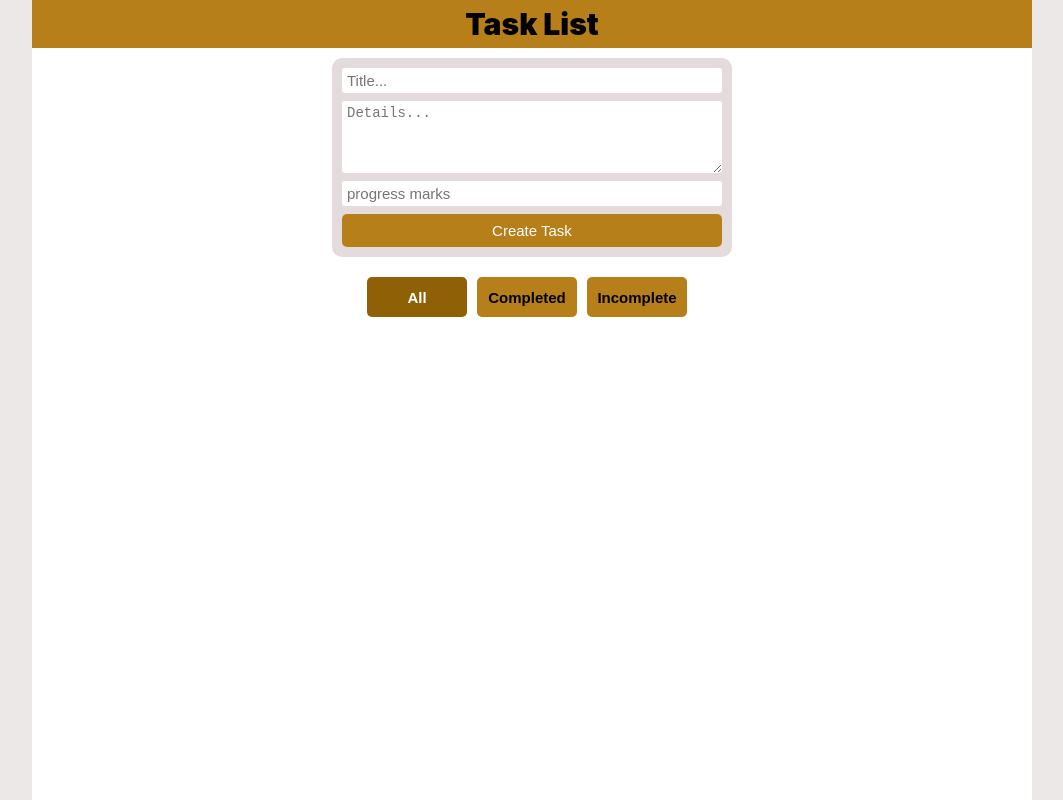
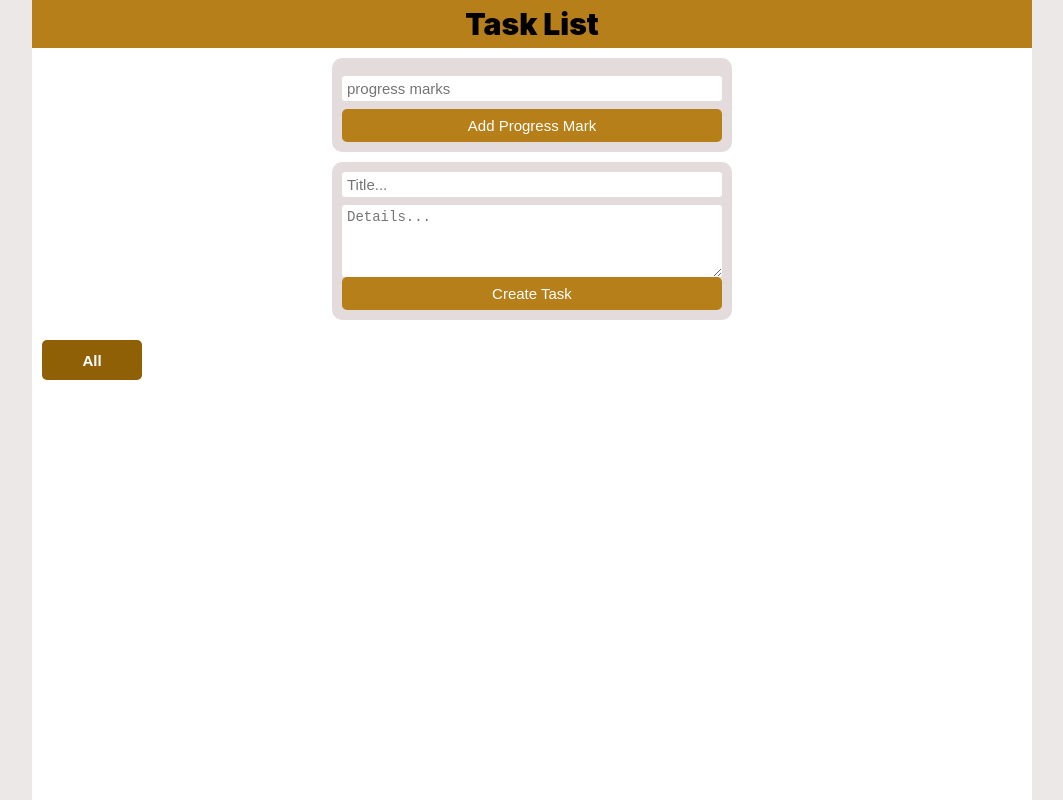
Before and after one commit to singhpawank/TaskList, a Vue app: page / in a window 1280 px wide. Shown: the whole page, without its empty margins (108-1171 px from the left). Built offline with nearby package versions, Linux system fonts and the light colour scheme.

Commit message:
update App.vue

```diff
--- a/src/App.vue
+++ b/src/App.vue
@@ -3,11 +3,14 @@ import { ref } from "vue";
 
 const title = ref("");
 const details = ref("");
-const progressMarks = ref("");
-const selectedOption =  ref("");
+const progressMarks = ref([]);
+const progressMark = ref("");
+let selectedOption =  "";
+const activeFilter = ref("all");
 
 const tasks = ref([]);
 const errorMessage = ref("");
+const errorMessage2 = ref("");
 function getRandomColor() {
   return "hsl(" + Math.random() * 360 + ", 75%, 75%";
 }
@@ -22,7 +25,6 @@ const createTask = () => {
     title: title.value,
     details: details.value,
     status: "start",
-    progressMarks: progressMarks.value.split(','),
     date: new Date(),
     backgroundColor: getRandomColor(),
   });
@@ -30,7 +32,6 @@ const createTask = () => {
   title.value = "";
   details.value = "";
   errorMessage.value = "";
-  progressMarks.value = "";
 
   if(activeFilter==="all"){
     allTasks();
@@ -42,55 +43,42 @@ const createTask = () => {
 function deleteTask(taskId) {
   const taskIndex = tasks.value.findIndex((task) => task.id === taskId);
   if (taskIndex !== -1) {
-
     tasks.value.splice(taskIndex, 1);
-
-    if(activeFilter === "completed"){
-      completedTasks();
-    }else if(activeFilter==="incomplete"){
-      incompleteTasks();
-    }else{
-      allTasks();
-    }
   }
 }
 
-function markComplete(taskId){
-  const taskIndex = tasks.value.findIndex((task) => task.id === taskId);
-  if (taskIndex !== -1) {
-    tasks.value[taskIndex].status = true;
-  }
-
-  if(activeFilter==="incomplete"){
-    incompleteTasks();
-  }
-}
-
-function makeProgress(taskId, selectedOption){
+function makeProgress(taskId){
   const taskIndex = tasks.value.findIndex((task) => task.id === taskId);
   if (taskIndex !== -1) {
     tasks.value[taskIndex].status = selectedOption;
   }
+
+  if(activeFilter===selectedOption){
+    filterTask(selectedOption);
+  }
+  selectedOption="";
 }
+
 const showTasks = ref(tasks.value);
 
-let activeFilter = "all";
-function allTasks(){
-  activeFilter = "all";
-   showTasks.value = tasks.value;
-
+function filterTask(mark){
+  activeFilter.value = mark;
+  if(mark==="all"){
+    showTasks.value = tasks.value;
+    return;
+  }
+  showTasks.value = tasks.value.filter((task) => task.status===mark);
 }
 
-function completedTasks(){
-  activeFilter = "completed";
-   showTasks.value = tasks.value.filter((task) => task.status);
+function addProgressMark(){
+  if(progressMark.value.length===0){
+    errorMessage2.value = "Progress mark can not be empty!";
+    return;
+  }
+  progressMarks.value.push(progressMark.value);
+  progressMark.value="";
+  errorMessage2.value="";
 }
-
-function incompleteTasks(){
-  activeFilter = "incomplete";
-  showTasks.value = tasks.value.filter((task) => !task.status);
-}
-
 </script>
 
 <template>
@@ -100,16 +88,21 @@ function incompleteTasks(){
     </header>
 
     <div class="create">
+      <input class="marks" v-model.trim="progressMark" type="text" placeholder="progress marks"/>
+      <p v-if="errorMessage2">{{ errorMessage2 }}</p>
+      <button @click="addProgressMark">Add Progress Mark</button>
+    </div>
+
+    <div class="create">
       <input v-model.trim="title" type="text" placeholder="Title..."/>
       <textarea v-model.trim="details" name="task" id="task" cols="30" rows="4" placeholder="Details..."></textarea>
       <p v-if="errorMessage">{{ errorMessage }}</p>
-      <input class="marks" v-model.trim="progressMarks" type="text" placeholder="progress marks"/>
+
       <button @click="createTask" >Create Task</button>
     </div>
     <div class="filter">
-      <button @click="allTasks" :class="{ 'active-filter': activeFilter === 'all' }">All</button>
-      <button @click="completedTasks" :class="{ 'active-filter': activeFilter === 'completed' }">Completed</button>
-      <button @click="incompleteTasks" :class="{ 'active-filter': activeFilter === 'incomplete' }">Incomplete</button>
+      <button @click="filterTask('all')" :class="{ 'active-filter': activeFilter === 'all' }">All</button>
+      <button @click="filterTask(mark)" v-for="mark in progressMarks" :class="{ 'active-filter': activeFilter === mark }">{{ mark }}</button>
     </div>
 
     <div class="tasks">
@@ -123,14 +116,10 @@ function incompleteTasks(){
           <div class="status">
             <p>{{ task.status}}</p>
             <label for="dropdown">Select an option:</label>
-            <select id="dropdown" v-model="selectedOption" @change="makeProgress(task.id, selectedOption)">
-              <option v-for="mark in task.progressMarks" :key="mark" :value="mark">{{ mark }}</option>
+            <select id="dropdown" v-model="selectedOption" @change="makeProgress(task.id)">
+              <option v-for="mark in progressMarks" :key="mark" :value="mark">{{ mark }}</option>
             </select>
-            <!-- <div v-if="!task.status">
-              <label for="task.id">Mark completed</label>
-              <input type="checkbox" :id="task.id" v-model="task.completed" @change="markComplete(task.id)">
-            </div> -->
-            <!-- {{ task.pregressMarks }} -->
+            {{ selectedOption }}
         </div>
         </div>
     </div>
@@ -154,10 +143,11 @@ function incompleteTasks(){
 
  .filter {
    display: flex;
-   justify-content: center;
+   flex-wrap: wrap;
+   /* justify-content: space-between; */
    align-items: center;
    margin: auto;
-   margin-top: 20px;
+   /* margin: 10px 20px; */
  }
 
  .filter button {
@@ -170,6 +160,7 @@ function incompleteTasks(){
    font-size: 15px;
    font-weight: 700;
    cursor: pointer;
+   margin: 10px;
  }
 
  .active-filter {
@@ -282,8 +273,9 @@ function incompleteTasks(){
   height: 24px;
 }
 .status p{
-  font-size: 12px;
+  font-size: 14px;
   font-weight: bold;
+  color: green;
 }
 
 .status div{
```
